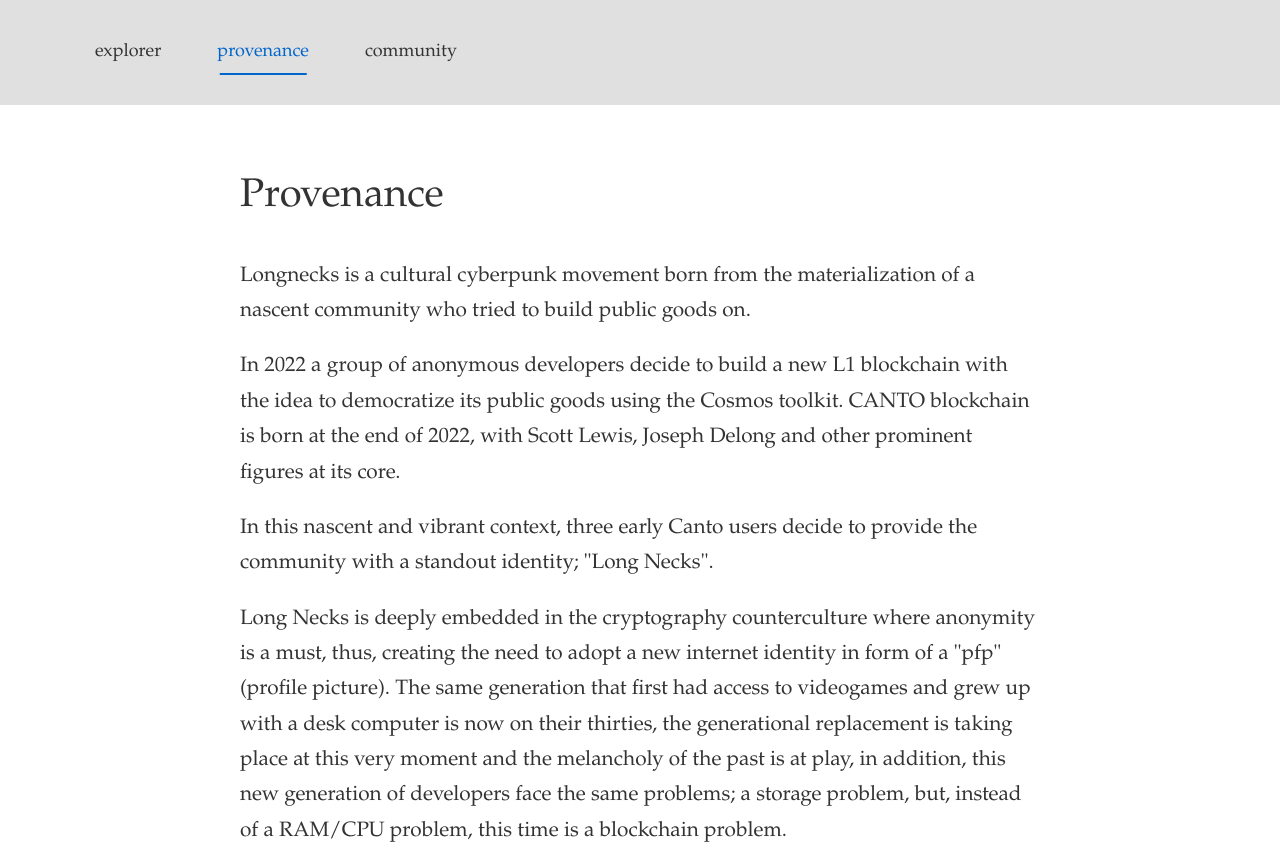
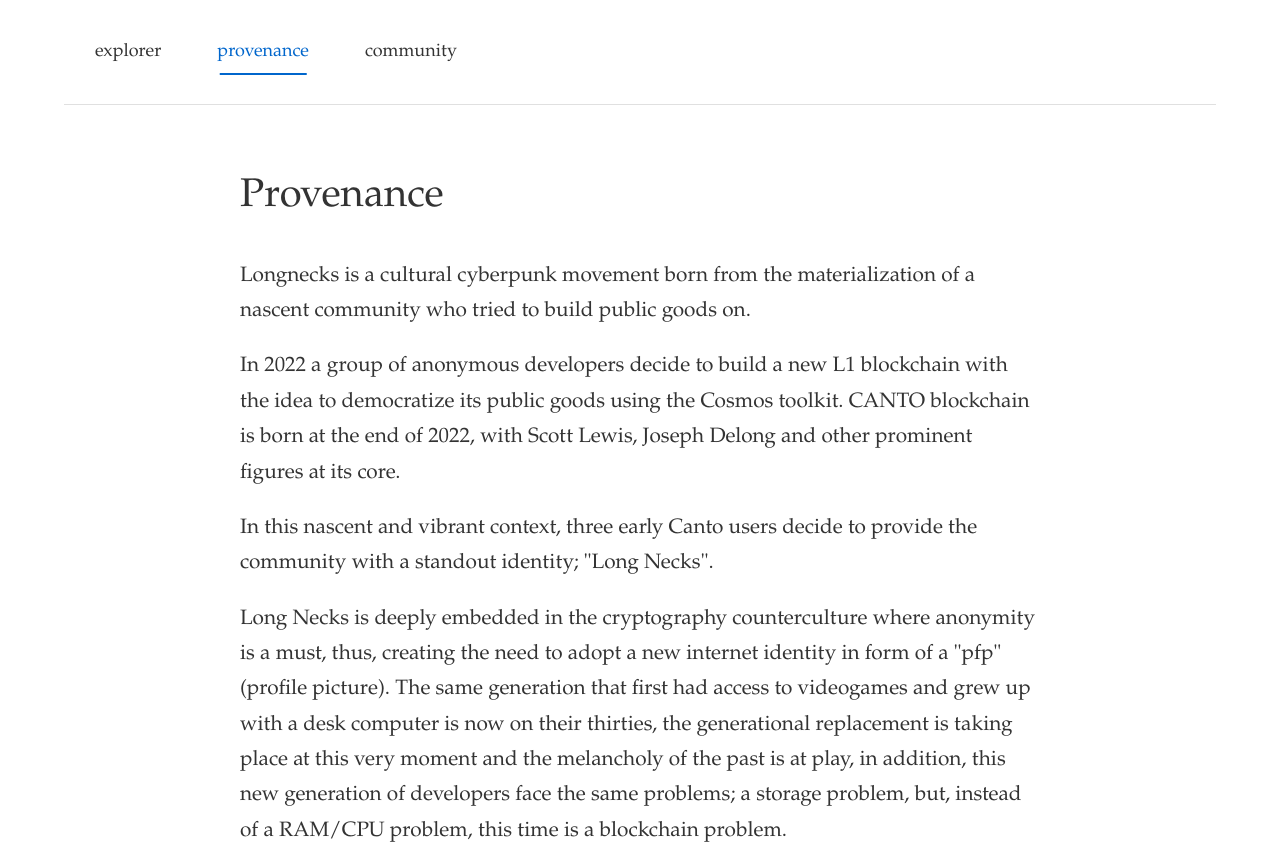
Before and after one commit to Cangrejorey/necksexplorer.github.io, a plain HTML site: page provenance.html in a window 1280 px wide. Shown: the top 852 px of the page. Drawn offline with Linux system fonts and the light colour scheme; a script that the page names is missing.

Commit message:
Update provenance.html

```diff
--- a/provenance.html
+++ b/provenance.html
@@ -27,9 +27,10 @@
         }
 
         /* Header Styles */
-       header {
+     /* Header Styles */
+header {
     padding: 30px 0;
-    background-color: #e0e0e0;
+    background-color: #fff;
     position: relative; /* Add this for positioning the pseudo-element */
 }
 
@@ -44,6 +45,7 @@ header::after {
     height: 1px;
     background-color: #e0e0e0;
 }
+
         .nav-container {
             display: flex;
             align-items: center;
```
